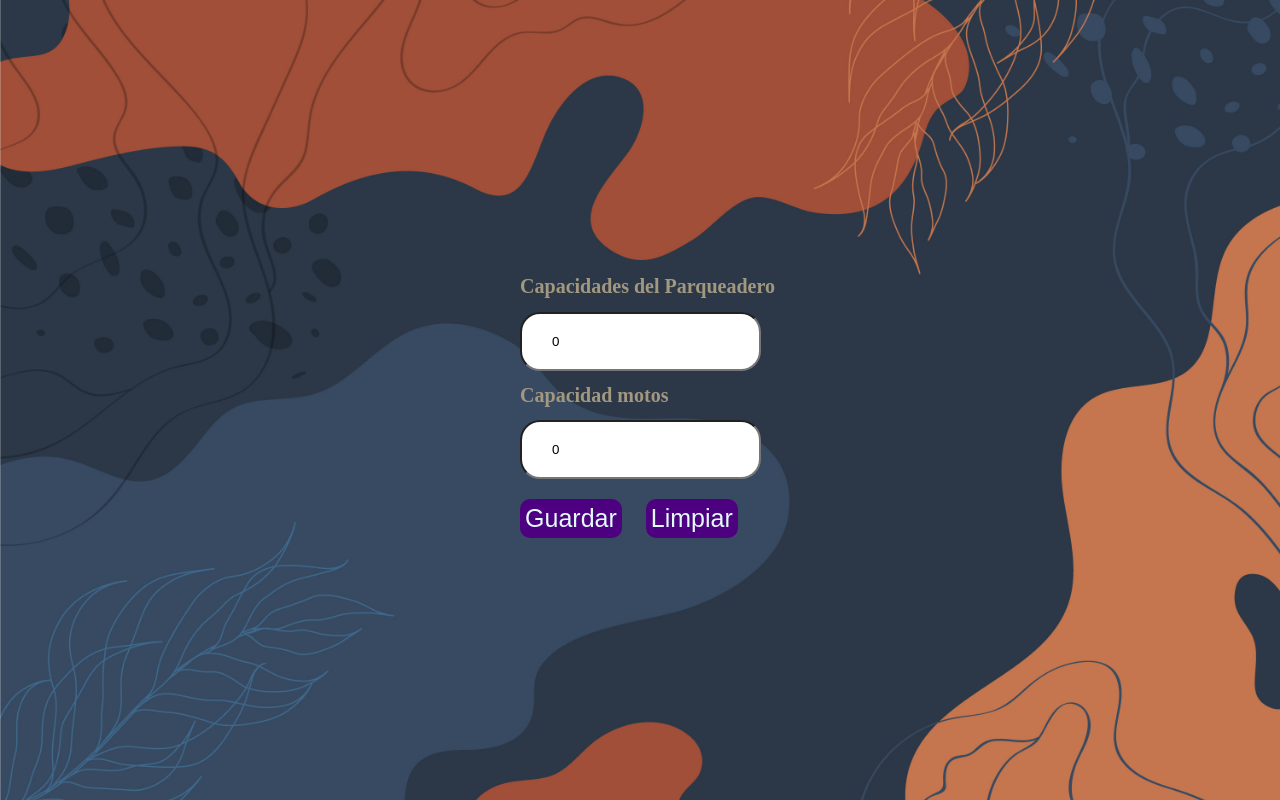
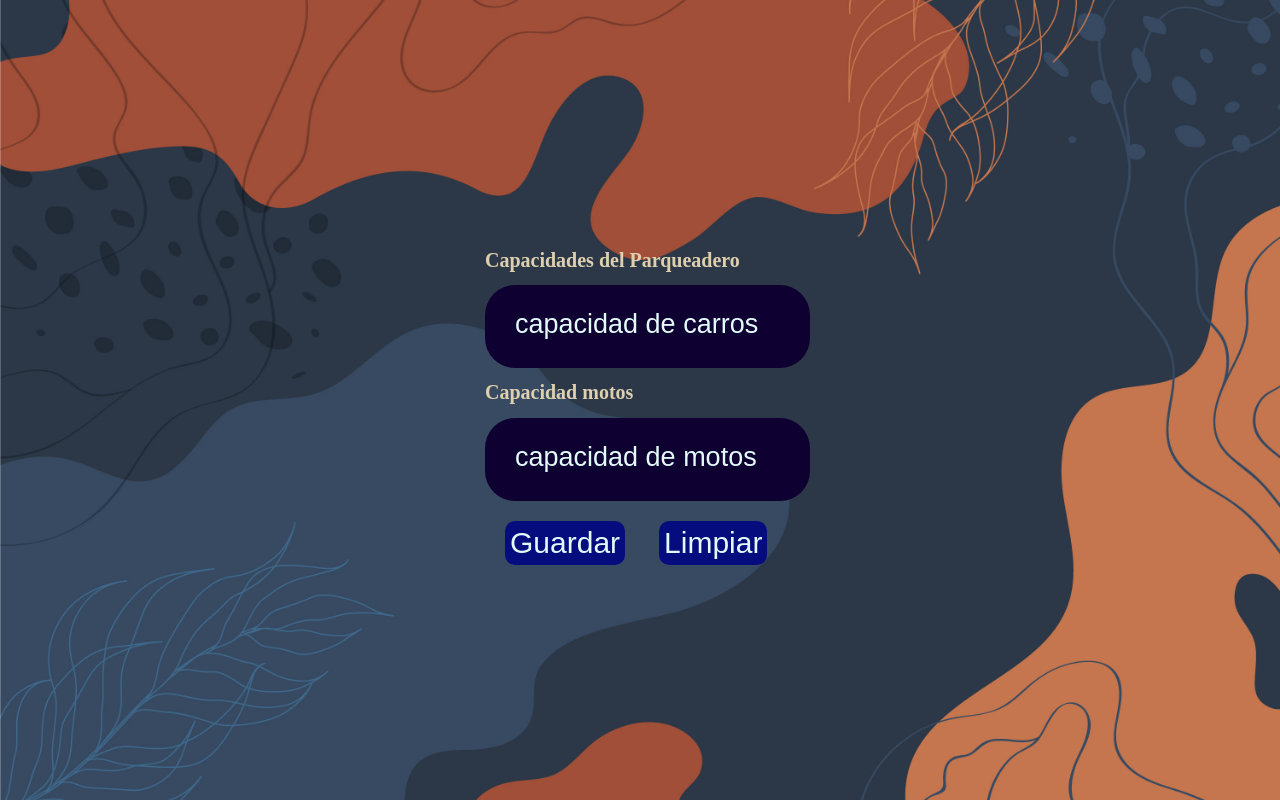
Before and after one commit to Berserk1550/Proyecto-Horus, a Flask app: template templates/agregar_espacios.html in a window 1280 px wide. Run offline with Flask 3, Linux system fonts and the light colour scheme; the template is opened without the code that fills it, so the values that code supplies are empty.

Commit message:
mas cambios del css y los html lmao

```diff
--- a/static/a_espacios.css
+++ b/static/a_espacios.css
@@ -30,7 +30,7 @@ html, body {
   margin: 0;
   padding: 0;
   height: 100vh;
-  overflow: hidden;
+
 }
 
 body {
@@ -38,15 +38,10 @@ body {
   position: relative;
 }
 
-fieldset{
-    border: none;
-    margin: 0;
-    padding: 0;
-}
 
 h1{
     font-size: 20px;
-    color: #a29880;
+    color: #DED0AF;
 }
 
 main#cap_par {
@@ -56,9 +51,22 @@ main#cap_par {
     flex-direction: column;
     justify-content: center;
     align-items: center;
-    overflow: hidden;
     margin-left: 15px;
 }
+
+
+#form_espacio input{
+    background: rgb(14, 0, 48);
+    border: none;
+}
+
+#form_espacio input::placeholder {
+  color: #e3fafa;
+  font-family: inherit;
+  font-size: 19px;
+}
+
+
 
 input#capacidad_carros{
     border-radius: 20px 20px 20px 20px;
@@ -72,7 +80,7 @@ input#capacidad_motos{
 
 button{
     margin-top: 20px;
-    background-color: #4d0080;
+    background: rgba(0, 6, 128, 0.9);
     color: #e3fafa;
     font-size: 25px;
     border: none;
@@ -87,5 +95,36 @@ button{
 #form_espacio button#limpiar{
     padding: 5px 5px 5px 5px;
     border-radius: 10px 10px 10px 10px;
+    margin-left: 30px;
+}
+
+@media screen and (min-width: 1200px) {
+
+main#form_espacio {
+    height: 100vh;
+    flex-direction: column-reverse;
+}
+
+input#capacidad_carros{
+   font-size: 20px;
+   padding: 30px;
+   border-radius: 30px;
+  }
+input#capacidad_motos{
+   font-size: 20px;
+   padding: 30px;
+   border-radius: 30px;
+  }
+
+button{
+    font-size: 30px;
     margin-left: 20px;
+  }
+  #form_espacio input::placeholder {
+  color: #e3fafa;
+  font-family: inherit;
+  font-size: 27px;
 }
+
+
+}
--- a/templates/agregar_espacios.html
+++ b/templates/agregar_espacios.html
@@ -20,9 +20,6 @@
         minlength="1"
         pattern="[0-9]{1,2000}"
         placeholder="capacidad de carros"
-        min="0"
-        step="1"
-        value="0"
         required />
       </div>
 
@@ -31,13 +28,10 @@
         <input type="text"
         id="capacidad_motos"
         name="capacidad_motos"
-        min="0"
         maxlength="2000"
         minlength="1"
         pattern="[0-9]{1,2000}"
         placeholder="capacidad de motos"
-        step="1"
-        value="0"
         required />
       </div>
 
--- a/templates/inicio.html
+++ b/templates/inicio.html
@@ -10,13 +10,10 @@
 </head>
 <body>
   <main id="padre_ppall">
-      <h2 id="tlo">Ingrese sus Datos</h2>
-
+      <h1 id="tlo">Ingrese sus Datos</h1>
 
     <form action="/login" method="post" name="form_acceso" id="form_acceso">
       <div id="cont_contenido">
-
-
         <div class="cont-campos" id="cedula">
 
           <input
@@ -35,6 +32,7 @@
         </div>
 
         <button href="" id="btn_Entrar">ENTRAR</button>
+
       </div>
     </form>
   </main>
```
Also changed, not shown: static/inicio.css (+4 -3 lines).
